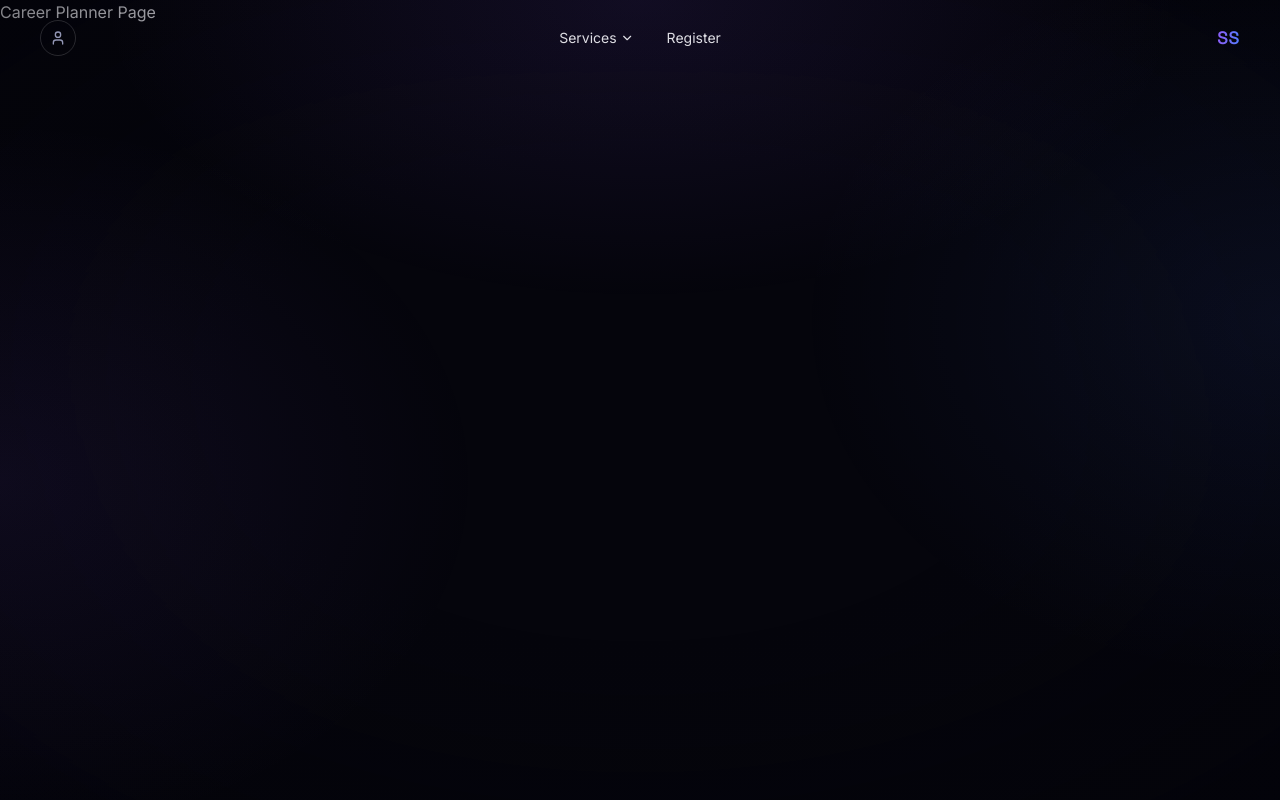
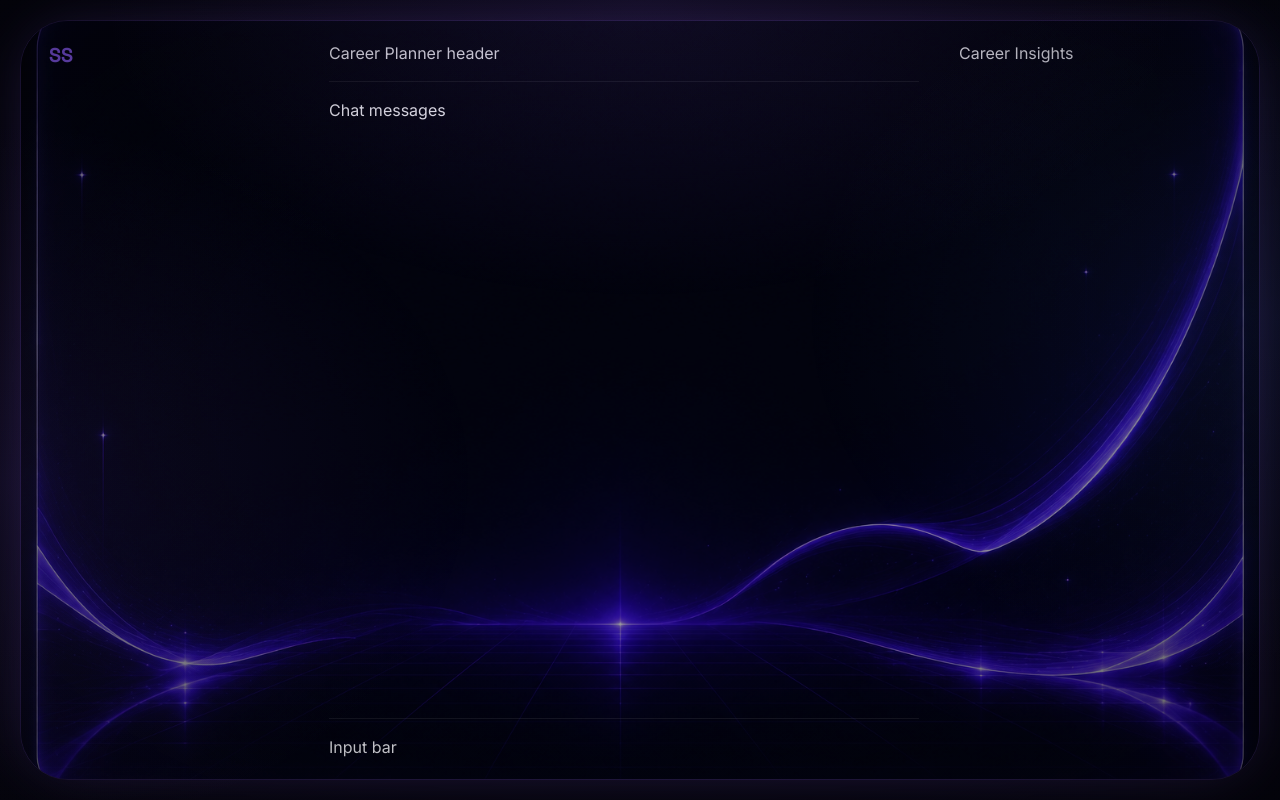
Before and after one commit to shrutisharma-sh/nextstep-ai, a React (Vite) app in the folder frontend/nextstep/: page /career-planner in a window 1280 px wide. Built offline with nearby package versions, Linux system fonts and the light colour scheme.

Commit message:
career planner chat page

```diff
--- a/frontend/nextstep/src/App.jsx
+++ b/frontend/nextstep/src/App.jsx
@@ -11,7 +11,7 @@ import ProtectedRoute from './components/ProtectedRoute'
 
 function AppLayout() {
   const location = useLocation()
-  const hideNavbar = ['/login', '/signup'].includes(location.pathname)
+  const hideNavbar = ['/login', '/signup','/career-planner'].includes(location.pathname)
 
   return (
     <>
--- a/frontend/nextstep/src/pages/CareerPlannerPage.jsx
+++ b/frontend/nextstep/src/pages/CareerPlannerPage.jsx
@@ -1,3 +1,42 @@
+import chatBg from '../assets/chat-bg.png'
+
 export default function CareerPlannerPage() {
-  return <h1>Career Planner Page</h1>
+  return (
+    <div className="h-screen w-screen p-3 md:p-5 bg-void overflow-hidden">
+      <div className="relative h-full w-full rounded-[32px] md:rounded-[48px] border border-purple/25 shadow-[0_0_60px_-15px_rgba(139,92,246,0.4)] overflow-hidden">
+        <img
+          src={chatBg}
+          alt=""
+          className="absolute inset-0 w-full h-full object-cover opacity-60 pointer-events-none select-none"
+          draggable="false"
+        />
+
+        <div className="relative h-full flex">
+
+          <aside className="hidden lg:flex w-72 shrink-0 flex-col p-5">
+            <div className="text-purple font-display font-bold text-xl px-2">SS</div>
+
+          </aside>
+
+
+          <main className="flex-1 flex flex-col min-w-0 p-5">
+            <div className="pb-4 border-b border-white/8">
+              Career Planner header
+            </div>
+            <div className="flex-1 overflow-y-auto py-4">
+              Chat messages
+            </div>
+            <div className="pt-4 border-t border-white/8">
+              Input bar
+            </div>
+          </main>
+
+          {/* career  sidebar */}
+          <aside className="hidden xl:flex w-80 shrink-0 flex-col p-5">
+            Career Insights
+          </aside>
+        </div>
+      </div>
+    </div>
+  )
 }
```
Also changed, not shown: frontend/nextstep/src/assets/chat-bg.png (added).
